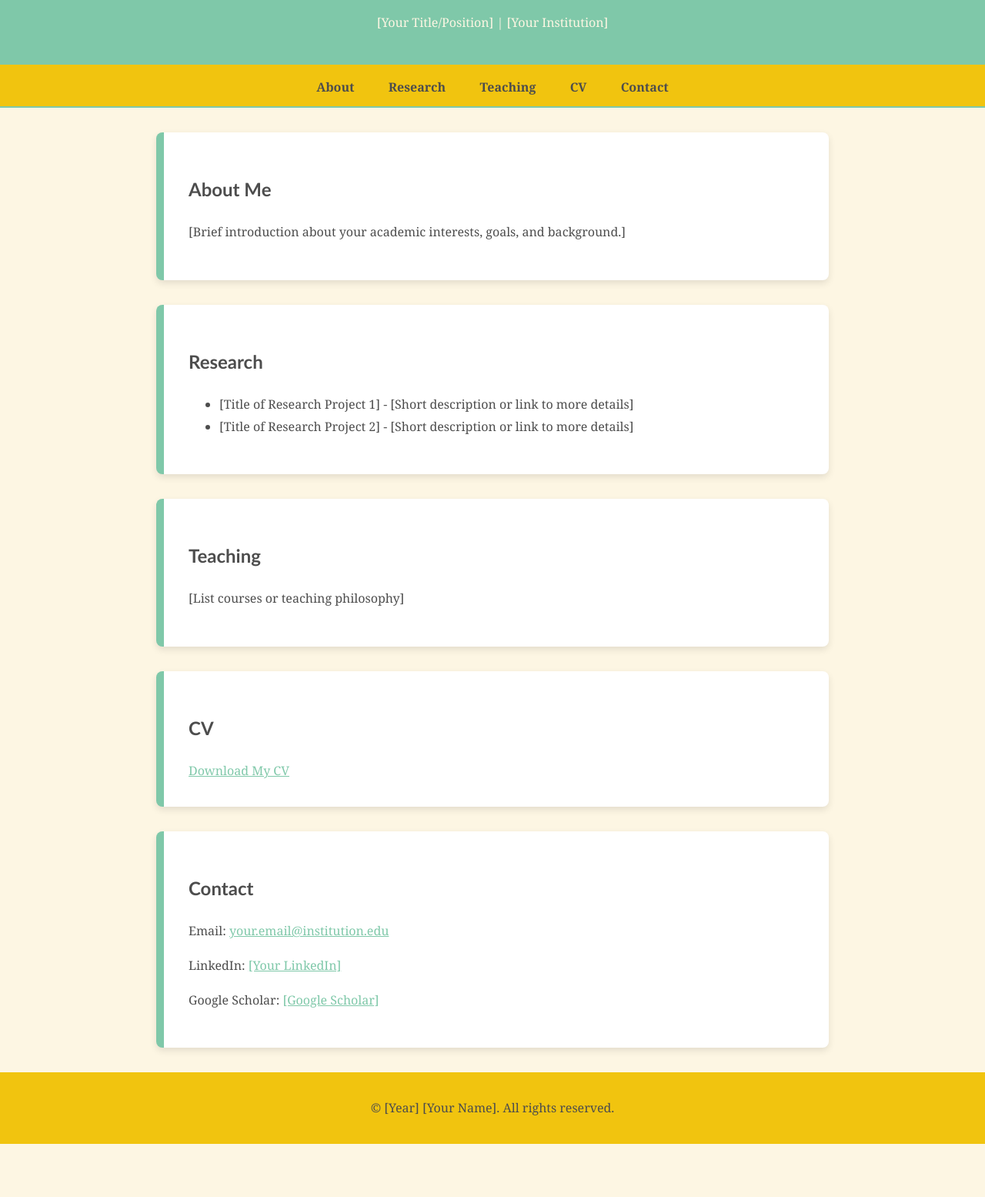
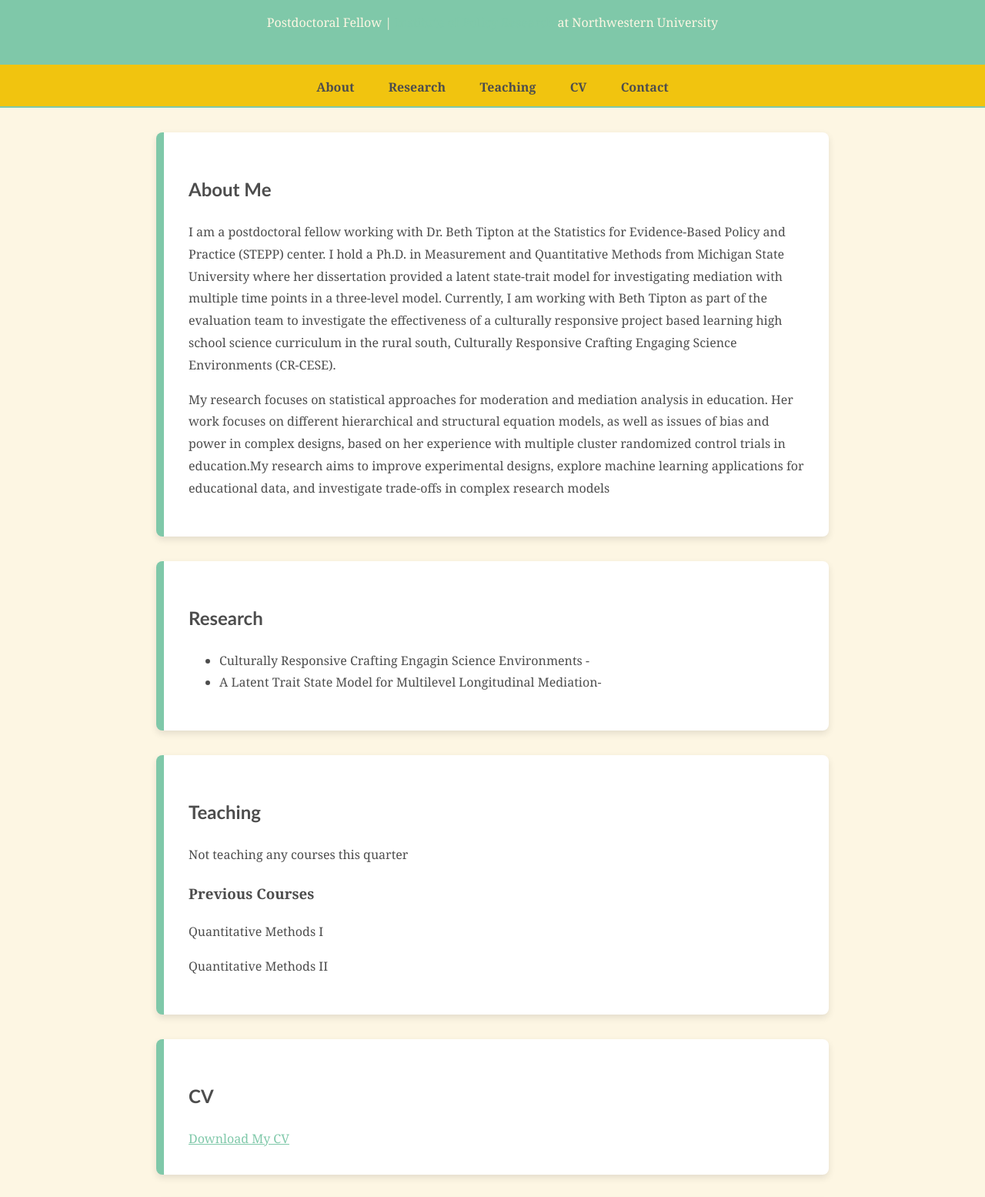
Before and after one commit to lydia-joy-bradford/Lydia-joy-bradford-github.io, a plain HTML site: page index.html in a window 1280 px wide. Shown: the part 109-1664 px from the top of the page at 77% size. Before the commit the page ends 1595 px from the top, so only its background shows below. Drawn offline with Linux system fonts and the light colour scheme; files that its build step writes are made by us from their sources.

Commit message:
Updated info for website

```diff
--- a/index.html
+++ b/index.html
@@ -3,13 +3,13 @@
 <head>
     <meta charset="UTF-8">
     <meta name="viewport" content="width=device-width, initial-scale=1.0">
-    <title>[Your Name] - Academic Website</title>
-    <link rel="stylesheet" href="styles.css"> <!-- Link to your CSS -->
+    <title>Lydia Bradford - Academic Website</title>
+    <link rel="stylesheet" href="../../Library/Mobile%20Documents/com~apple~CloudDocs/Professional/Website/styles.css"> <!-- Link to your CSS -->
 </head>
 <body>
     <header>
-        <h1>[Your Full Name]</h1>
-        <p>[Your Title/Position] | [Your Institution]</p>
+        <h1>Lydia Bradford</h1>
+        <p>Postdoctoral Fellow | <a href="https://www.ipr.northwestern.edu"> Institute of Policy Research </a> at Northwestern University</p>
     </header>
 
     <nav>
@@ -24,36 +24,42 @@
 
     <section id="about">
         <h2>About Me</h2>
-        <p>[Brief introduction about your academic interests, goals, and background.]</p>
+        <p>I am a postdoctoral fellow working with Dr. Beth Tipton at the
+        Statistics for Evidence-Based Policy and Practice (STEPP) center. I hold a Ph.D. in Measurement and Quantitative Methods from Michigan State University where her dissertation provided a latent state-trait model for investigating mediation with multiple time points in a three-level model. Currently, I am working with Beth Tipton as part of the evaluation team to investigate the effectiveness of a culturally responsive project based learning high school science curriculum in the rural south, Culturally Responsive Crafting Engaging Science Environments (CR-CESE). </p>
+       <p> My research focuses on statistical approaches for moderation and mediation analysis in education. Her work focuses on different hierarchical and structural equation models, as well as issues of bias and power in complex designs, based on her experience with multiple cluster randomized control trials in education.My research aims to improve experimental designs, explore machine learning applications for educational data, and investigate trade-offs in complex research models</p>
     </section>
 
     <section id="research">
         <h2>Research</h2>
         <ul>
-            <li>[Title of Research Project 1] - [Short description or link to more details]</li>
-            <li>[Title of Research Project 2] - [Short description or link to more details]</li>
+            <li> Culturally Responsive Crafting Engagin Science Environments - </li>
+            <li>A Latent Trait State Model for Multilevel Longitudinal Mediation- </li>
         </ul>
     </section>
 
     <section id="teaching">
         <h2>Teaching</h2>
-        <p>[List courses or teaching philosophy]</p>
+        <p>Not teaching any courses this quarter</p>
+
+        <h3> Previous Courses </h3>
+        <p>Quantitative Methods I </p>
+        <p>Quantitative Methods II </p>
     </section>
 
     <section id="cv">
         <h2>CV</h2>
-        <a href="CV.pdf" download>Download My CV</a>
+        <a href="../../Library/Mobile%20Documents/com~apple~CloudDocs/Professional/Website/CV.pdf" download>Download My CV</a>
     </section>
 
     <section id="contact">
         <h2>Contact</h2>
-        <p>Email: <a href="mailto:your.email@institution.edu">your.email@institution.edu</a></p>
-        <p>LinkedIn: <a href="[Your LinkedIn URL]" target="_blank">[Your LinkedIn]</a></p>
-        <p>Google Scholar: <a href="[Your Google Scholar URL]" target="_blank">[Google Scholar]</a></p>
+        <p>Email: <a href="mailto:lydia.bradford@northwestern.edu">lydia.bradford@northwestern.edu</a></p>
+        <p>LinkedIn: <a href="https://www.linkedin.com/in/lydia-j-bradford/" target="_blank">https://www.linkedin.com/in/lydia-j-bradford/</a></p>
+        <p>Google Scholar: <a href="https://scholar.google.com/citations?user=J7kRQRUAAAAJ&hl=en" target="_blank">Google Scholar: Lydia Joy Bradford</a></p>
     </section>
 
     <footer>
-        <p>© [Year] [Your Name]. All rights reserved.</p>
+        <p>© 2025 Lydia Bradford. All rights reserved.</p>
     </footer>
 </body>
 </html>
```
